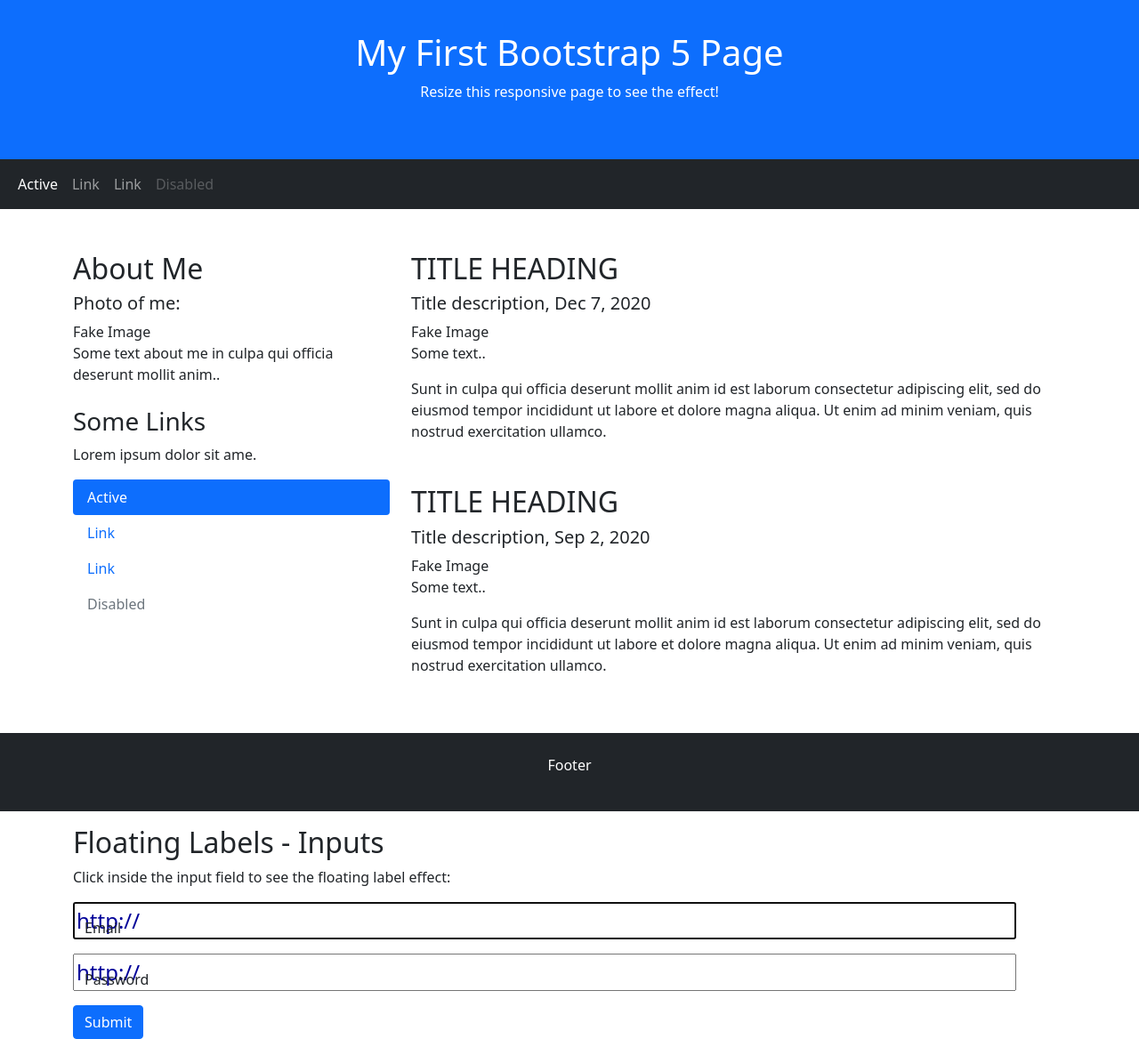
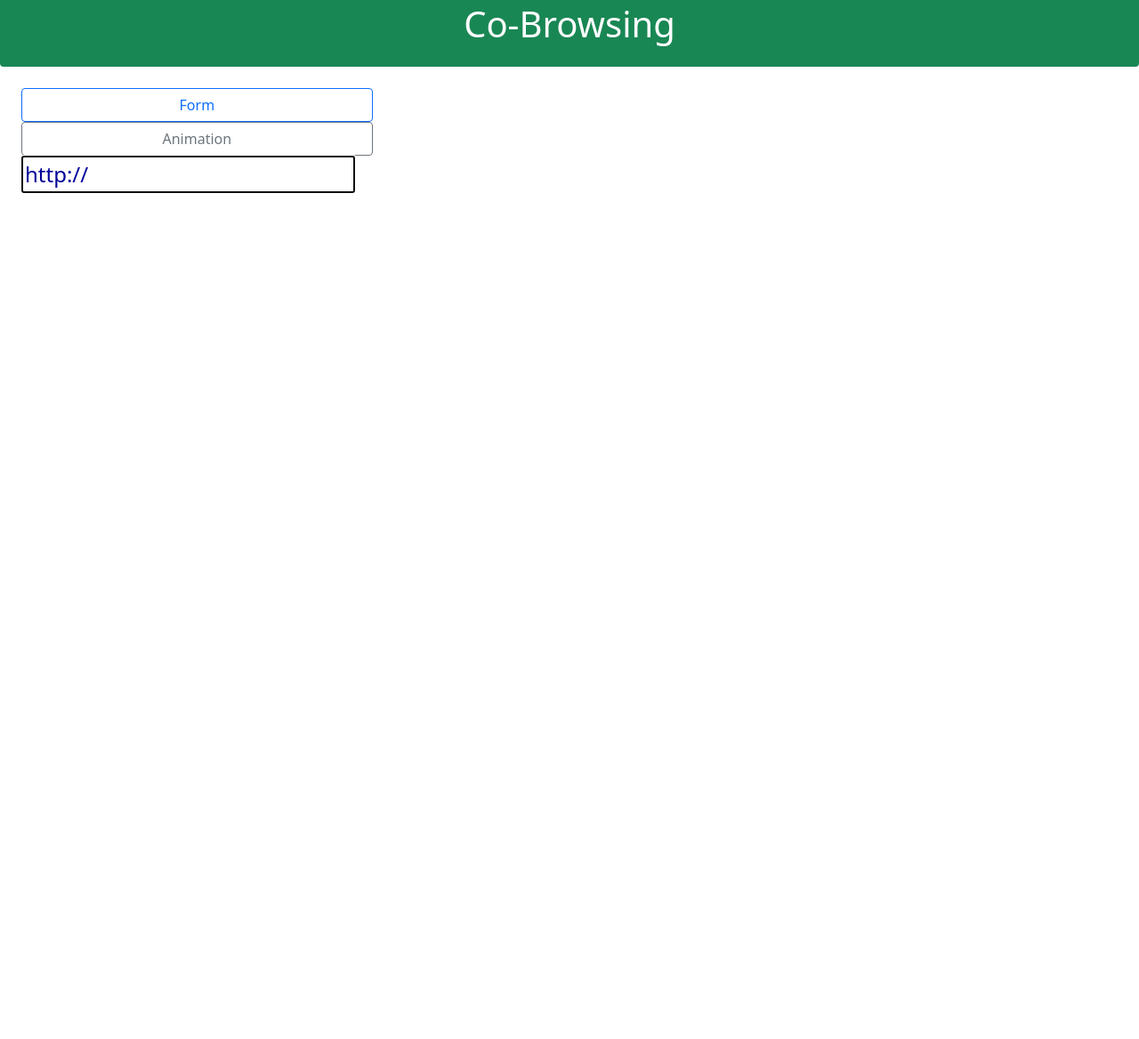
Before and after one commit to Zanhuesu/co-browsing, a website: page client/control.html in a window 1280 px wide. Shown: the part 13-1181 px from the top of the page at 89% size. After the commit the page ends 800 px from the top, so only its background shows below. Drawn offline with nearby package versions, Linux system fonts and the light colour scheme.

Commit message:
designing layout

```diff
--- a/client/control.html
+++ b/client/control.html
@@ -5,12 +5,11 @@
   <title>Cobrowsing(Control)</title>
   <meta charset="utf-8">
   <link href="./assets/css/style.css" rel="stylesheet" />
+  <script src="http://ajax.googleapis.com/ajax/libs/jquery/1.8.1/jquery.min.js"></script>
   <link href="https://cdn.jsdelivr.net/npm/bootstrap@5.1.3/dist/css/bootstrap.min.css" rel="stylesheet">
   <script src="https://cdn.jsdelivr.net/npm/bootstrap@5.1.3/dist/js/bootstrap.bundle.min.js"></script>
-  <script src="http://ajax.googleapis.com/ajax/libs/jquery/1.8.1/jquery.min.js"></script>
   <script src="/socket.io/socket.io.js"></script>
-  <script src="./js/control.js"></script>
-  <!-- <script type="text/javascript">
+  <script type="text/javascript">
     $(document).ready(function () {
       var socket = io.connect('<%url_base%>');
       socket.on('jump', function (url) {
@@ -41,109 +40,35 @@
         $(this).fadeTo('slow', 0.3);
       });
       $('#direction').focus();
+
+      //button actions
+      $("#btnForm").click(function (evt) {
+        //test button
+        socket.emit('jump', $('#direction').val());
+      })
     });
-  </script> -->
-  <style>
-
-  </style>
+  </script>
 </head>
 
 <body>
-  <div class="p-5 bg-primary text-white text-center">
-    <h1>My First Bootstrap 5 Page</h1>
-    <p>Resize this responsive page to see the effect!</p>
+  <div class="p-3 bg-success text-white text-center rounded">
+    <h1>Co-Browsing</h1>
   </div>
 
-  <nav class="navbar navbar-expand-sm bg-dark navbar-dark">
-    <div class="container-fluid">
-      <ul class="navbar-nav">
-        <li class="nav-item">
-          <a class="nav-link active" href="#">Active</a>
-        </li>
-        <li class="nav-item">
-          <a class="nav-link" href="#">Link</a>
-        </li>
-        <li class="nav-item">
-          <a class="nav-link" href="#">Link</a>
-        </li>
-        <li class="nav-item">
-          <a class="nav-link disabled" href="#">Disabled</a>
-        </li>
-      </ul>
-    </div>
-  </nav>
-
-  <div class="container mt-5">
-    <div class="row">
-      <div class="col-sm-4">
-        <h2>About Me</h2>
-        <h5>Photo of me:</h5>
-        <div class="fakeimg">Fake Image</div>
-        <p>Some text about me in culpa qui officia deserunt mollit anim..</p>
-        <h3 class="mt-4">Some Links</h3>
-        <p>Lorem ipsum dolor sit ame.</p>
-        <ul class="nav nav-pills flex-column">
-          <li class="nav-item">
-            <a class="nav-link active" href="#">Active</a>
-          </li>
-          <li class="nav-item">
-            <a class="nav-link" href="#">Link</a>
-          </li>
-          <li class="nav-item">
-            <a class="nav-link" href="#">Link</a>
-          </li>
-          <li class="nav-item">
-            <a class="nav-link disabled" href="#">Disabled</a>
-          </li>
-        </ul>
-        <hr class="d-sm-none">
+  <div class="p-4">
+    <div class="row d-flex align-content-center">
+      <div class="col-sm-4 d-flex flex-column justify-content-center align-content-around">
+        <button type="button" class="btn btn-outline-primary" id="btnForm">Form</button>
+        <button type="button" class="btn btn-outline-secondary">Animation</button>
+        <div id="barra">
+          <input id="direction" type="text" value="http://">
+        </div>
       </div>
-      <div class="col-sm-8">
-        <h2>TITLE HEADING</h2>
-        <h5>Title description, Dec 7, 2020</h5>
-        <div class="fakeimg">Fake Image</div>
-        <p>Some text..</p>
-        <p>Sunt in culpa qui officia deserunt mollit anim id est laborum consectetur adipiscing elit, sed do eiusmod
-          tempor incididunt ut labore et dolore magna aliqua. Ut enim ad minim veniam, quis nostrud exercitation
-          ullamco.</p>
-
-        <h2 class="mt-5">TITLE HEADING</h2>
-        <h5>Title description, Sep 2, 2020</h5>
-        <div class="fakeimg">Fake Image</div>
-        <p>Some text..</p>
-        <p>Sunt in culpa qui officia deserunt mollit anim id est laborum consectetur adipiscing elit, sed do eiusmod
-          tempor incididunt ut labore et dolore magna aliqua. Ut enim ad minim veniam, quis nostrud exercitation
-          ullamco.</p>
+      <div class="col-sm-8 d-flex flex-column justify-content-center">
+        <iframe id="contents" name="contents"></iframe>
       </div>
     </div>
   </div>
-
-  <div class="mt-5 p-4 bg-dark text-white text-center">
-    <p>Footer</p>
-  </div>
-
-  <div>
-
-    <div class="container mt-3 bar">
-      <h2>Floating Labels - Inputs</h2>
-      <p>Click inside the input field to see the floating label effect:</p>
-      <form action="">
-        <div class="form-floating mb-3 mt-3">
-          <input id="direction" type="text" value="http://">
-          <!-- <input type="text" class="form-control" id="email" placeholder="Enter email" name="email"> -->
-          <label for="email">Email</label>
-        </div>
-        <div class="form-floating mt-3 mb-3">
-          <!-- <input type="text" class="form-control" id="pwd" placeholder="Enter password" name="pswd"> -->
-          <input id="direction" type="text" value="http://">
-          <label for="pwd">Password</label>
-        </div>
-        <button type="button" class="btn btn-primary">Submit</button>
-      </form>
-    </div>
-    <iframe id="contents" name="contents"></iframe>
-  </div>
-
 </body>
 
 </html>
```
Also changed, not shown: client/visit.html (+16 -4 lines).
